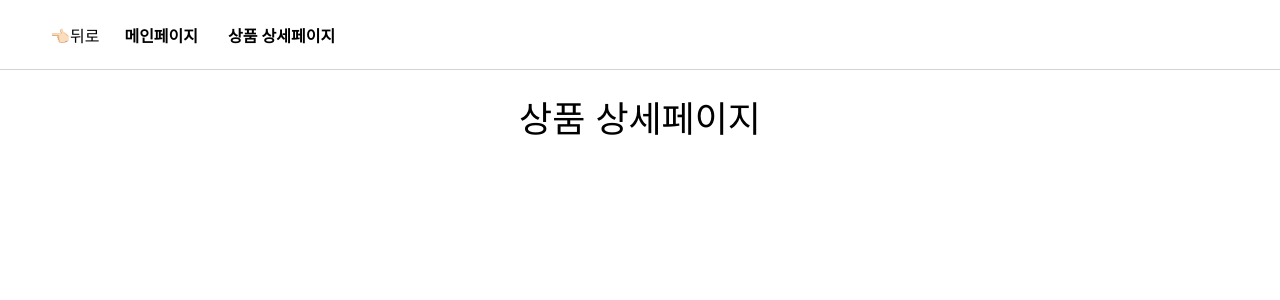
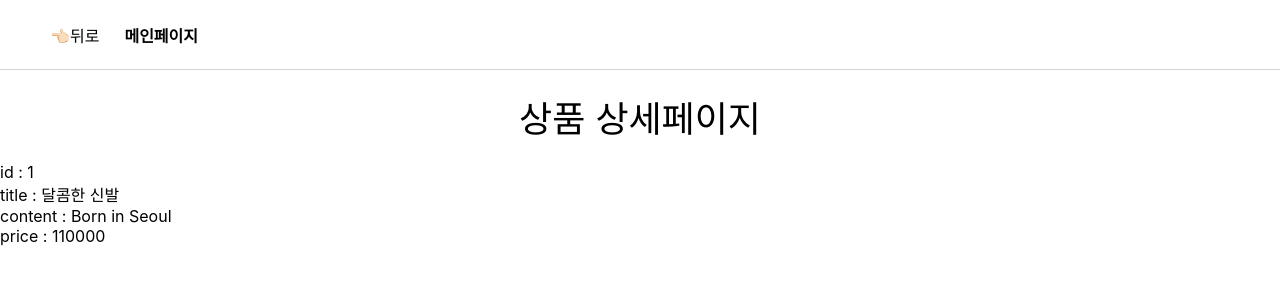
Before and after one commit to yuziwoo/react-1, a React (Create React App) app: page /detail/1 in a window 1280 px wide. Shown: the top 300 px of the page. Built offline with nearby package versions, Linux system fonts and the light colour scheme.

Commit message:
react update

```diff
--- a/src/App.js
+++ b/src/App.js
@@ -6,7 +6,7 @@ import Main from "./page/main.js";
 
 import { useState } from 'react';
 import data from "./js/data.js";
-import { Routes, Route, Link, useNavigate, Outlet } from "react-router-dom";
+import { Routes, Route, Link, useNavigate, Outlet, useParams } from "react-router-dom";
 
 
 function App() {
@@ -18,10 +18,10 @@ function App() {
       <Header navigate={navigate}/>
       <div>
       <Routes>
-        <Route path="/" element={<Main shoes={shoes}/>} />
+        <Route path="/" element={<Main shoes={shoes} setShoes={setShoes} navigate={navigate}/>} />
         <Route path="*" element={<h1>NOT FOUND입니다.</h1>} />
 
-        <Route path="/detail/:id" element={<Detail />} />
+        <Route path="/detail/:id" element={<Detail shoes={shoes} setShoes={setShoes}/>} />
       </Routes>
       </div>
     </div>
@@ -36,7 +36,6 @@ function Header(props) {
       <ul className="header-wrap">
       <li><p onClick={() => { props.navigate(-1) }}>👈🏻뒤로</p></li>
         <li><Link to="/"><p>메인페이지</p></Link></li>
-        <li><Link to="/detail"><p>상품 상세페이지</p></Link></li>
       </ul>
     </header>
   )
--- a/src/page/detail.js
+++ b/src/page/detail.js
@@ -1,6 +1,18 @@
+import {useParams} from "react-router-dom";
+
 function Detail(props) {
+
+    let {id} = useParams();
+    let shoe = props.shoes.filter(v => v.id == id)[0];
+
     return(
+        <>
         <h1 className="pageName">상품 상세페이지</h1>
+        <h1 className="id">id : {shoe.id}</h1>
+        <h1 className="title">title : {shoe.title}</h1>
+        <h1 className="content">content : {shoe.content}</h1>
+        <h1 className="price">price : {shoe.price}</h1>
+        </>
     )
 }
 
--- a/src/page/list.js
+++ b/src/page/list.js
@@ -1,6 +1,7 @@
 function List(props) {
+
   return (
-    <div className="list">
+    <div className="list" onClick={() => {props.navigate(`detail/${props.value.id}`)}}>
       <h1 className={`title`}>{props.value.title}</h1>
       <p className="content">{props.value.content}</p>
       <p className="price">{props.value.price}₩</p>
--- a/src/page/main.js
+++ b/src/page/main.js
@@ -13,7 +13,7 @@ function Main(props) {
         <div className="product-wrap">
           {
             props.shoes.map((value, index) => {
-              return <List key={index} value={value} />
+              return <List key={index} value={value}  navigate={props.navigate}/>
             })
           }
         </div>
```
Also changed, not shown: test.js (added, +19 -0 lines).
